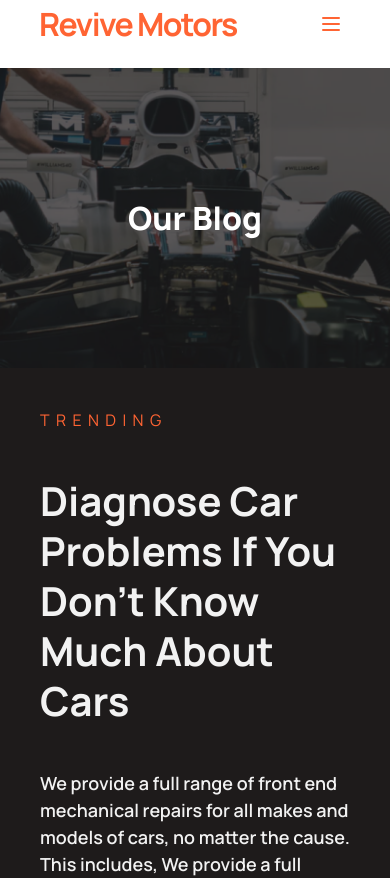
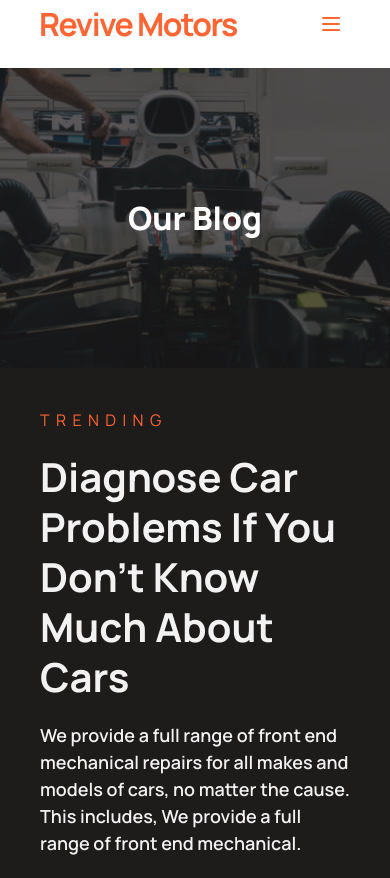
Before and after one commit to w3ngithub/revive-motors, a Next.js app: page /blog in a window 390 px wide. Shown: the top 878 px of the page. Built offline with nearby package versions, Linux system fonts and the light colour scheme.

Commit message:
feat:blog-home responsiveness fixed

```diff
--- a/src/components/custom-components/blog-home.tsx
+++ b/src/components/custom-components/blog-home.tsx
@@ -27,7 +27,7 @@ const BlogHome = () => {
           </div>
         </div>
         <div className="col-span-7 2xl:min-h-[550px] flex justify-center">
-          <div className="  flex flex-col justify-center items-start  gap-11 w-full bg-customColor-black  p-10">
+          <div className="  flex flex-col justify-center items-start  gap-11 w-full bg-customColor-black  p-10 max-2xl:gap-5">
             <p className="text-b2 text-customColor-primary uppercase tracking-[0.4em] ">
               TRENDING
             </p>
```
